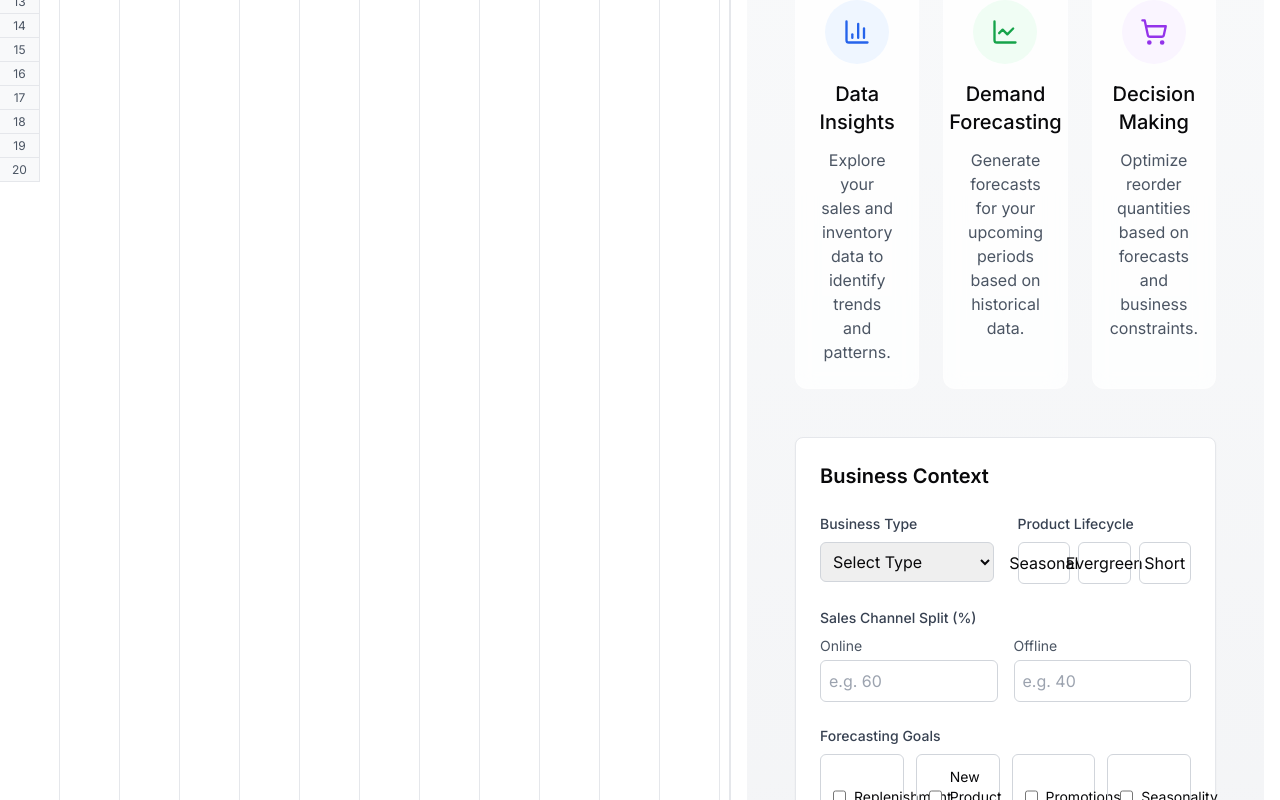
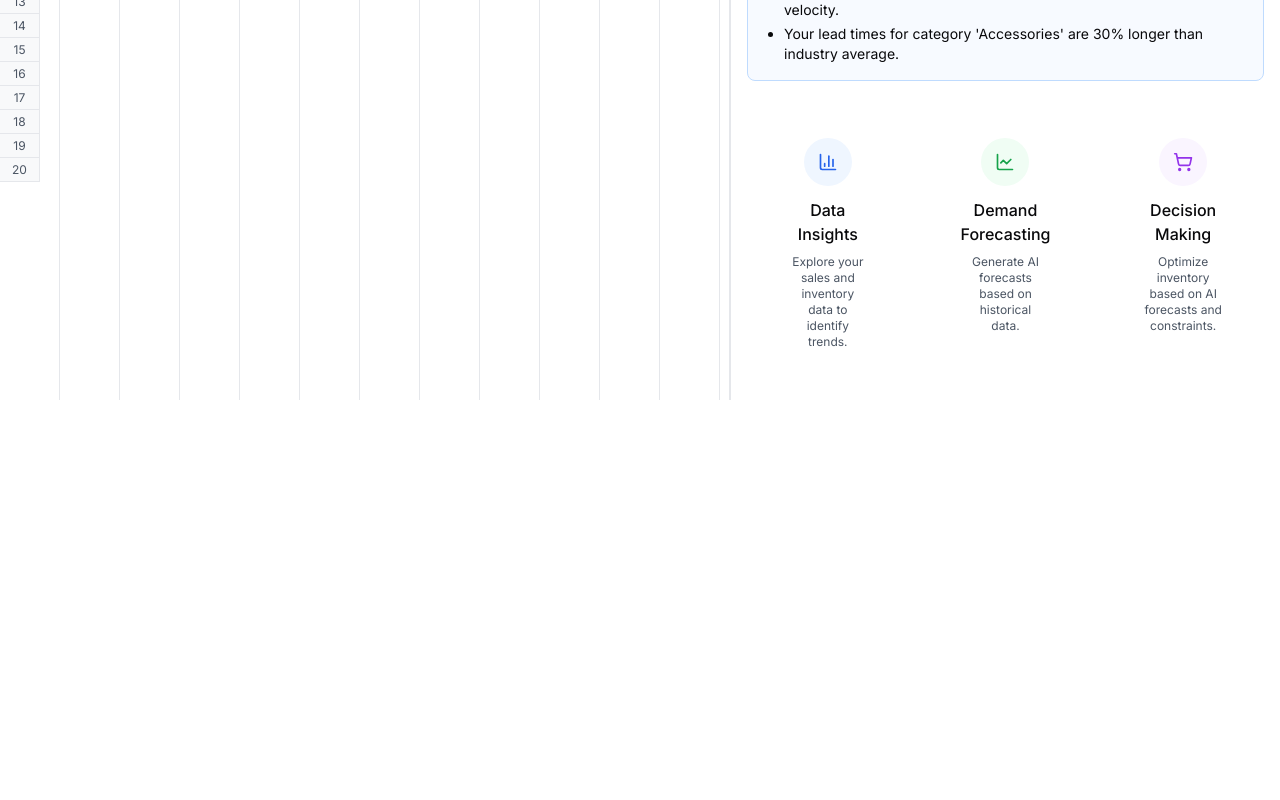
Before and after one commit to saisuprajamalla/demand-dash-creator-83, a React (Vite) app: page / in a window 1280 px wide. Shown: the part 400-1200 px from the top of the page. After the commit the page ends 916 px from the top, so only its background shows below. Built offline with nearby package versions, Linux system fonts and the light colour scheme.

Commit message:
Fix: Display Google Sheet in preview
The Google Sheet was not rendering in the preview. This commit addresses the issue.

```diff
--- a/src/components/layout/GoogleSheetsLayout.tsx
+++ b/src/components/layout/GoogleSheetsLayout.tsx
@@ -8,7 +8,7 @@ interface GoogleSheetsLayoutProps {
 
 const GoogleSheetsLayout: React.FC<GoogleSheetsLayoutProps> = ({ children }) => {
   return (
-    <div className="min-h-screen bg-[#f8f9fa] flex flex-col">
+    <div className="h-screen w-screen flex flex-col overflow-hidden bg-[#f8f9fa]">
       {/* Google Sheets-like header */}
       <div className="bg-white border-b border-gray-200 py-2 px-4 flex items-center">
         <div className="flex items-center">
@@ -49,7 +49,7 @@ const GoogleSheetsLayout: React.FC<GoogleSheetsLayoutProps> = ({ children }) =>
         </div>
       </div>
 
-      <div className="flex flex-1">
+      <div className="flex flex-1 overflow-hidden">
         {/* Sheets cells background */}
         <div className="flex-1 relative bg-white border-r border-gray-200 overflow-hidden">
           <div className="absolute inset-0">
@@ -111,7 +111,7 @@ const GoogleSheetsLayout: React.FC<GoogleSheetsLayoutProps> = ({ children }) =>
             </button>
           </div>
 
-          <div className="flex-1 overflow-y-auto p-4">
+          <div className="flex-1 overflow-y-auto">
             {children}
           </div>
         </div>
--- a/src/pages/Index.tsx
+++ b/src/pages/Index.tsx
@@ -7,6 +7,8 @@ import GlassMorphCard from '@/components/ui/GlassMorphCard';
 import { staggerContainer, staggerItem } from '@/utils/transitions';
 import { Button } from '@/components/ui/button';
 import { Card, CardContent } from '@/components/ui/card';
+import AIAnnotation from '@/components/ui/AIAnnotation';
+import { getAIInsights } from '@/utils/googleSheetsHelpers';
 
 const Index = () => {
   const navigate = useNavigate();
@@ -28,37 +30,49 @@ const Index = () => {
     navigate('/data-source');
   };
 
+  // Get AI insights for demo purposes
+  const aiInsights = getAIInsights([]);
+
   return (
-    <div className="min-h-screen bg-gradient-to-b from-gray-50 to-gray-100 p-4">
-      <div className="container max-w-5xl mx-auto py-8">
+    <div className="overflow-y-auto p-4 h-full">
+      <div className="max-w-5xl mx-auto py-4">
         <motion.div
-          className="text-center mb-12"
+          className="text-center mb-8"
           initial={{ opacity: 0, y: -20 }}
           animate={{ opacity: 1, y: 0 }}
           transition={{ duration: 0.5 }}
         >
-          <h1 className="text-3xl font-bold tracking-tight mb-2">Google Sheets Demand Forecasting Add-On</h1>
-          <p className="text-lg text-gray-600">Welcome to your intelligent demand forecasting assistant</p>
+          <h1 className="text-2xl font-bold tracking-tight mb-1">AI-Powered Demand Forecasting</h1>
+          <p className="text-sm text-gray-600">Connect your data and generate accurate forecasts</p>
         </motion.div>
+
+        <AIAnnotation title="AI Assistant">
+          <p className="text-sm mb-2">Based on your sheet data, I recommend starting with these insights:</p>
+          <ul className="text-sm list-disc pl-5 space-y-1">
+            {aiInsights.map((insight, index) => (
+              <li key={index}>{insight}</li>
+            ))}
+          </ul>
+        </AIAnnotation>
 
         <motion.div
           variants={staggerContainer}
           initial="initial"
           animate="animate"
-          className="grid grid-cols-1 md:grid-cols-3 gap-6 mb-12"
+          className="grid grid-cols-1 md:grid-cols-3 gap-4 mb-8"
         >
           <motion.div variants={staggerItem}>
             <GlassMorphCard
               className="h-full"
-              onClick={() => handleCardClick('/data-insights')}
+              onClick={() => handleCardClick('/data-source')}
             >
-              <div className="flex flex-col items-center text-center h-full">
-                <div className="w-16 h-16 bg-blue-50 text-blue-600 rounded-full flex items-center justify-center mb-4">
-                  <BarChart3 size={28} />
+              <div className="flex flex-col items-center text-center h-full p-4">
+                <div className="w-12 h-12 bg-blue-50 text-blue-600 rounded-full flex items-center justify-center mb-3">
+                  <BarChart3 size={20} />
                 </div>
-                <h3 className="text-xl font-medium mb-3">Data Insights</h3>
-                <p className="text-gray-600">
-                  Explore your sales and inventory data to identify trends and patterns.
+                <h3 className="text-base font-medium mb-2">Data Insights</h3>
+                <p className="text-xs text-gray-600">
+                  Explore your sales and inventory data to identify trends.
                 </p>
               </div>
             </GlassMorphCard>
@@ -69,13 +83,13 @@ const Index = () => {
               className="h-full"
               onClick={() => handleCardClick('/data-source')}
             >
-              <div className="flex flex-col items-center text-center h-full">
-                <div className="w-16 h-16 bg-green-50 text-green-600 rounded-full flex items-center justify-center mb-4">
-                  <LineChart size={28} />
+              <div className="flex flex-col items-center text-center h-full p-4">
+                <div className="w-12 h-12 bg-green-50 text-green-600 rounded-full flex items-center justify-center mb-3">
+                  <LineChart size={20} />
                 </div>
-                <h3 className="text-xl font-medium mb-3">Demand Forecasting</h3>
-                <p className="text-gray-600">
-                  Generate forecasts for your upcoming periods based on historical data.
+                <h3 className="text-base font-medium mb-2">Demand Forecasting</h3>
+                <p className="text-xs text-gray-600">
+                  Generate AI forecasts based on historical data.
                 </p>
               </div>
             </GlassMorphCard>
@@ -86,28 +100,28 @@ const Index = () => {
               className="h-full"
               onClick={() => handleCardClick('/constraints')}
             >
-              <div className="flex flex-col items-center text-center h-full">
-                <div className="w-16 h-16 bg-purple-50 text-purple-600 rounded-full flex items-center justify-center mb-4">
-                  <ShoppingCart size={28} />
+              <div className="flex flex-col items-center text-center h-full p-4">
+                <div className="w-12 h-12 bg-purple-50 text-purple-600 rounded-full flex items-center justify-center mb-3">
+                  <ShoppingCart size={20} />
                 </div>
-                <h3 className="text-xl font-medium mb-3">Decision Making</h3>
-                <p className="text-gray-600">
-                  Optimize reorder quantities based on forecasts and business constraints.
+                <h3 className="text-base font-medium mb-2">Decision Making</h3>
+                <p className="text-xs text-gray-600">
+                  Optimize inventory based on AI forecasts and constraints.
                 </p>
               </div>
             </GlassMorphCard>
           </motion.div>
         </motion.div>
 
-        <Card className="mb-8">
-          <CardContent className="pt-6">
-            <h2 className="text-xl font-semibold mb-6">Business Context</h2>
+        <Card className="mb-6">
+          <CardContent className="pt-4">
+            <h2 className="text-base font-semibold mb-4">Business Context</h2>
 
-            <div className="grid grid-cols-1 sm:grid-cols-2 gap-6 mb-6">
+            <div className="grid grid-cols-1 sm:grid-cols-2 gap-4 mb-4">
               <div>
-                <label className="block text-sm font-medium text-gray-700 mb-2">Business Type</label>
+                <label className="block text-xs font-medium text-gray-700 mb-1">Business Type</label>
                 <select
-                  className="w-full p-2 border border-gray-300 rounded-md focus:ring-2 focus:ring-blue-500 focus:outline-none"
+                  className="w-full p-1.5 text-sm border border-gray-300 rounded-md focus:ring-2 focus:ring-blue-500 focus:outline-none"
                   value={businessType}
                   onChange={(e) => setBusinessType(e.target.value)}
                 >
@@ -122,12 +136,12 @@ const Index = () => {
               </div>
 
               <div>
-                <label className="block text-sm font-medium text-gray-700 mb-2">Product Lifecycle</label>
+                <label className="block text-xs font-medium text-gray-700 mb-1">Product Lifecycle</label>
                 <div className="grid grid-cols-3 gap-2">
                   {['Seasonal', 'Evergreen', 'Short'].map((type) => (
                     <label
                       key={type}
-                      className={`flex items-center justify-center p-2 border rounded-md cursor-pointer transition-colors ${
+                      className={`flex items-center justify-center p-1.5 text-xs border rounded-md cursor-pointer transition-colors ${
                         productLifecycle === type.toLowerCase()
                           ? 'bg-blue-50 border-blue-500 text-blue-700'
                           : 'border-gray-300 hover:bg-gray-50'
@@ -148,29 +162,29 @@ const Index = () => {
               </div>
             </div>
 
-            <div className="mb-6">
-              <label className="block text-sm font-medium text-gray-700 mb-2">Sales Channel Split (%)</label>
-              <div className="grid grid-cols-1 sm:grid-cols-2 gap-4">
+            <div className="mb-4">
+              <label className="block text-xs font-medium text-gray-700 mb-1">Sales Channel Split (%)</label>
+              <div className="grid grid-cols-1 sm:grid-cols-2 gap-3">
                 <div>
-                  <label className="block text-sm text-gray-600 mb-1">Online</label>
+                  <label className="block text-xs text-gray-600 mb-1">Online</label>
                   <input
                     type="number"
                     min="0"
                     max="100"
                     placeholder="e.g. 60"
-                    className="w-full p-2 border border-gray-300 rounded-md focus:ring-2 focus:ring-blue-500 focus:outline-none"
+                    className="w-full p-1.5 text-sm border border-gray-300 rounded-md focus:ring-2 focus:ring-blue-500 focus:outline-none"
                     value={salesChannels.online}
                     onChange={(e) => setSalesChannels({...salesChannels, online: e.target.value})}
                   />
                 </div>
                 <div>
-                  <label className="block text-sm text-gray-600 mb-1">Offline</label>
+                  <label className="block text-xs text-gray-600 mb-1">Offline</label>
                   <input
                     type="number"
                     min="0"
                     max="100"
                     placeholder="e.g. 40"
-                    className="w-full p-2 border border-gray-300 rounded-md focus:ring-2 focus:ring-blue-500 focus:outline-none"
+                    className="w-full p-1.5 text-sm border border-gray-300 rounded-md focus:ring-2 focus:ring-blue-500 focus:outline-none"
                     value={salesChannels.offline}
                     onChange={(e) => setSalesChannels({...salesChannels, offline: e.target.value})}
                   />
@@ -179,8 +193,8 @@ const Index = () => {
             </div>
 
             <div>
-              <label className="block text-sm font-medium text-gray-700 mb-2">Forecasting Goals</label>
-              <div className="grid grid-cols-2 sm:grid-cols-4 gap-3">
+              <label className="block text-xs font-medium text-gray-700 mb-1">Forecasting Goals</label>
+              <div className="grid grid-cols-2 sm:grid-cols-4 gap-2">
                 {[
                   { id: 'replenishment', label: 'Replenishment' },
                   { id: 'newProduct', label: 'New Product Launch' },
@@ -189,7 +203,7 @@ const Index = () => {
                 ].map((goal) => (
                   <label
                     key={goal.id}
-                    className={`flex items-center p-3 border rounded-md cursor-pointer transition-colors ${
+                    className={`flex items-center p-2 text-xs border rounded-md cursor-pointer transition-colors ${
                       forecastingGoals[goal.id as keyof typeof forecastingGoals]
                         ? 'bg-blue-50 border-blue-500 text-blue-700'
                         : 'border-gray-300 hover:bg-gray-50'
@@ -197,11 +211,11 @@ const Index = () => {
                   >
                     <input
                       type="checkbox"
-                      className="mr-2 h-4 w-4 rounded border-gray-300 text-blue-600 focus:ring-blue-500"
+                      className="mr-1.5 h-3 w-3 rounded border-gray-300 text-blue-600 focus:ring-blue-500"
                       checked={forecastingGoals[goal.id as keyof typeof forecastingGoals]}
                       onChange={(e) => setForecastingGoals({...forecastingGoals, [goal.id]: e.target.checked})}
                     />
-                    <span className="text-sm">{goal.label}</span>
+                    <span className="text-xs">{goal.label}</span>
                   </label>
                 ))}
               </div>
@@ -212,10 +226,11 @@ const Index = () => {
         <div className="flex justify-end">
           <Button
             onClick={handleContinue}
-            className="flex items-center gap-2"
+            className="flex items-center gap-1 text-sm py-1.5 px-3"
+            size="sm"
           >
             Next
-            <ArrowRight size={16} />
+            <ArrowRight size={14} />
           </Button>
         </div>
       </div>
```
